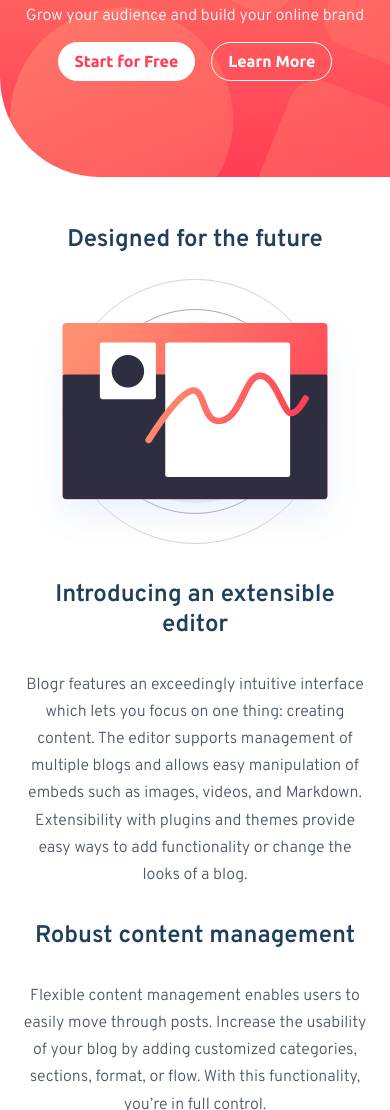
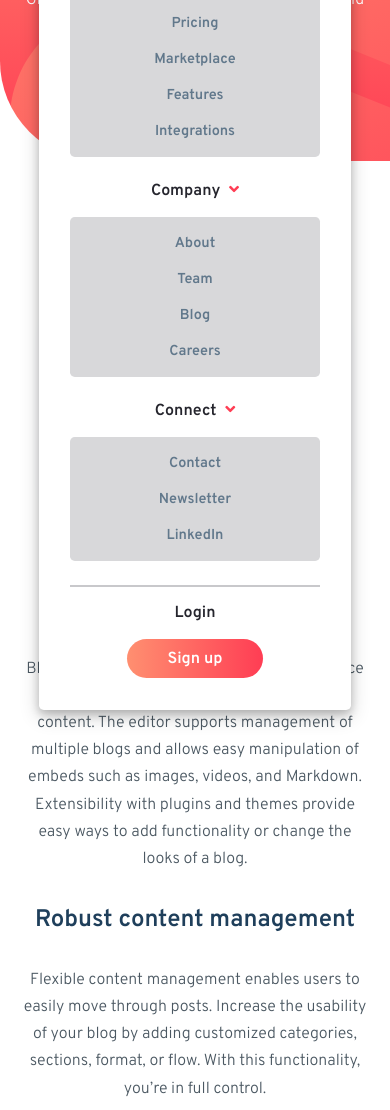
Before and after one commit to gam98/Blogr-landing-page, a plain HTML site: page index.html in a window 390 px wide. Shown: the part 235-1345 px from the top of the page. Drawn offline with Linux system fonts and the light colour scheme.

Commit message:
mobile first ready

```diff
--- a/css/sytles.css
+++ b/css/sytles.css
@@ -63,9 +63,81 @@ ul {
 .nav {
     display: flex;
     justify-content: space-between;
+    position: relative;
 }
-.dropdown, .dropdown-items, .sign-up, .login {
+.menu-dropdown, .dropdown-items, .sign-up, .login {
     display: none;
+}
+.menu-dropdown--show {
+    top: 4rem;
+    right: 0;
+    left: 0;
+    display: block;
+    position: absolute;
+    background-color: var(--white);
+    width: 80vw;
+    margin-right: auto;
+    margin-left: auto;
+    border-radius: .3rem;
+    padding-top: 1rem;
+    padding-bottom: 1rem;
+    box-shadow: 0 4px 8px 0 rgba(0, 0, 0, 0.2), 0 6px 20px 0 rgba(0, 0, 0, 0.19);
+}
+.dropdown {
+    margin-bottom: 1.5rem;
+}
+.dropdown-title {
+    color: var(--very-dark-black-blue);
+    font-weight: 600;
+    margin-bottom: 1rem;
+    display: block;
+    margin-bottom: 1rem;
+}
+.dropdown-title i {
+    color: var(--light-red);
+    margin-left: .3rem;
+}
+.menu-dropdown--show ul {
+    padding-left: 0;
+    text-align: center;
+}
+.dropdown-items--show {
+    display: block;
+    width: 80%;
+    margin-left: auto;
+    margin-right: auto;
+    border-radius: .3rem;
+    background-color: var(--grayish-blue);
+    opacity: .7;
+    padding-top: 1rem;
+    padding-bottom: 1rem;
+}
+.dropdown-items--show a {
+    color: var(--very-dark-blue);
+    font-weight: 600;
+    font-size: .9rem;
+}
+.dropdown-items--show li {
+    margin-bottom: 1rem;
+}
+.dropdown-items--show li:last-child {
+    margin-bottom: initial;
+}
+.menu-login-sign-up li:first-child {
+    margin-top: 1rem;
+}
+.menu-login-sign-up li {
+    margin-bottom: 1rem;
+}
+.menu-login-sign-up a{
+    color: var(--very-dark-black-blue);
+    font-weight: 600;
+}
+.menu-login-sign-up {
+    border-top: 2px solid var(--grayish-blue);
+    width: 80%;
+    margin-left: auto;
+    margin-right: auto;
 }
 .menu-icon {
     color: var(--white);
@@ -96,12 +168,24 @@ ul {
 .btn--empty {
     color: var(--white);
 }
+.menu-login-sign-up .btn-sign-up {
+    padding: .6rem 2.5rem;
+    color: var(--white);
+    font-weight: 600;
+    border-radius: 1.5rem;
+    background-image: linear-gradient(to right, var(--very-light-red), var(--light-red));
+    display: inline-block;
+
+}
 .container-btns {
     display: flex;
     justify-content: center;
     gap: 1rem;
 }
-.img-editor {
+.container-flex {
+    margin-bottom: 3rem;
+}
+.img-section {
     display: block;
     margin-right: auto;
     margin-left: auto;
@@ -111,8 +195,63 @@ ul {
     color: var(--very-dark-blue);
     font-size: 1.5rem;
 }
+.section-h2 {
+    font-size: 2rem;
+    text-align: center;
+}
 .section-p {
     text-align: center;
     line-height: 1.7;
     color: var(--very-dark-grayish-blue);
 }
+.bg-dark {
+    position: relative;
+    margin-bottom: 12rem;
+}
+.bg-dark::after {
+    background: url("./../images/bg-pattern-circles.svg"),var(--very-dark-gray-blue);
+    background-repeat: no-repeat;
+    background-size: 500px, auto;
+    background-position: right -4rem top -12rem,top;
+    position: absolute;
+    display: block;
+    content: "";
+    width: 100%;
+    height: 600px;
+    z-index: -2;
+    top: 10rem;
+    border-top-right-radius: 3rem 5rem;
+    border-bottom-left-radius: 6rem;
+    /* background-color: var(--very-dark-desaturated-blue); */
+}
+.section-h2--white, .section-p--white {
+    color: var(--white);
+}
+footer {
+    border-top-right-radius: 5rem;
+    background: var(--very-dark-black-blue);
+    padding-top: 3rem;
+}
+.footer-flex {
+    display: flex;
+    flex-direction: column;
+    align-items: center;
+}
+.footer-h6 {
+    text-align: center;
+    color: var(--white);
+    font-size: 1rem;
+    margin-bottom: 1.5rem;
+}
+.footer-flex ul {
+    padding-left: 0;
+}
+.footer-flex ul li a {
+    color: var(--white);
+    text-align: center;
+    display: block;
+    margin-bottom: .7rem;
+}
+.footer-flex ul li a:hover {
+    text-decoration: underline;
+}
--- a/index.html
+++ b/index.html
@@ -24,9 +24,11 @@
     <nav class="nav">
       <div class="nav-left">
         <a href="#"><img src="/images/logo.svg" width="80" alt="logo" title="logo de la página"></a>
+        <div class="menu-dropdown menu-dropdown--show">
           <ul>
-          <li class="dropdown"><a href="#">Product</a>
-            <ul class="dropdown-items">
+            <li class="dropdown">
+              <a class="dropdown-title" href="#">Product  <i class="fas fa-angle-down"></i></a>
+              <ul class="dropdown-items dropdown-items--show">
                 <li><a href="#">Overview</a></li>
                 <li><a href="#">Pricing</a></li>
                 <li><a href="#">Marketplace</a></li>
@@ -34,24 +36,29 @@
                 <li><a href="#">Integrations</a></li>
               </ul>
             </li>
-          <li>
-            <a class="dropdown" href="#">Company</a>
-            <ul class="dropdown-items">
+            <li class="dropdown">
+              <a class="dropdown-title" href="#">Company  <i class="fas fa-angle-down"></i></a>
+              <ul class="dropdown-items dropdown-items--show">
                 <li><a href="#">About</a></li>
                 <li><a href="#">Team</a></li>
                 <li><a href="#">Blog</a></li>
                 <li><a href="#">Careers</a></li>
               </ul>
             </li>
-          <li>
-            <a class="dropdown" href="#">Connect</a>
-            <ul class="dropdown-items">
+            <li class="dropdown">
+              <a class="dropdown-title" href="#">Connect  <i class="fas fa-angle-down"></i></a>
+              <ul class="dropdown-items dropdown-items--show">
                 <li><a href="#">Contact</a></li>
                 <li><a href="#">Newsletter</a></li>
                 <li><a href="#">LinkedIn</a></li>
               </ul>
             </li>
           </ul>
+          <ul class="menu-login-sign-up">
+            <li><a href="#">Login</a></li>
+            <li><a class="btn-sign-up" href="#">Sign up</a></li>
+          </ul>
+        </div>
       </div>
       <div class="nav-right">
         <a class="login" href="#">Login</a>
@@ -71,7 +78,7 @@
     <section>
       <h3 class="section-h3">Designed for the future</h3>
       <div class="container-flex u-wrapper">
-        <img class="img-editor" src="./images/illustration-editor-mobile.svg" alt="editor mobile" width="330">
+        <img class="img-section" src="./images/illustration-editor-mobile.svg" alt="editor mobile" width="330">
         <div class="content-info">
           <h4 class="section-h4">Introducing an extensible editor</h4>
           <p class="section-p">Blogr features an exceedingly intuitive interface which lets you focus on one thing: creating content.
@@ -84,45 +91,68 @@
         </div>
       </div>
     </section>
-  </main>
-
-  State of the Art Infrastructure
-  With reliability and speed in mind, worldwide data centers provide the backbone for ultra-fast connectivity.
-  This ensures your site will load instantly, no matter where your readers are, keeping your site competitive.
-
-  Free, open, simple
-  Blogr is a free and open source application backed by a large community of helpful developers. It supports
+    <section>
+      <div class="container-flex bg-dark">
+        <img class="img-section" src="./images/illustration-phones.svg" alt="mobiles" title="mobiles with brand name" width="330">
+        <div class="content-info u-wrapper">
+          <h3 class="section-h2 section-h2--white">State of the Art Infrastructure</h3>
+          <p class="section-p section-p--white">With reliability and speed in mind, worldwide data centers provide the backbone for ultra-fast connectivity.
+            This ensures your site will load instantly, no matter where your readers are, keeping your site competitive.</p>
+        </div>
+      </div>
+    </section>
+    <section>
+      <div class="container-flex u-wrapper">
+        <img class="img-section" src="./images/illustration-laptop-mobile.svg" alt="laptop" width="330">
+        <div class="content-info">
+          <h4 class="section-h4">Free, open, simple</h4>
+          <p class="section-p">Blogr is a free and open source application backed by a large community of helpful developers. It supports
             features such as code syntax highlighting, RSS feeds, social media integration, third-party commenting tools,
-  and works seamlessly with Google Analytics. The architecture is clean and is relatively easy to learn.
-
-  Powerful tooling
-  Batteries included. We built a simple and straightforward CLI tool that makes customization and deployment a breeze, but
-  capable of producing even the most complicated sites.
-
-  Product
-
-  Overview
-  Pricing
-  Marketplace
-  Features
-  Integrations
-
-  Company
-
-  About
-  Team
-  Blog
-  Careers
-
-  Connect
-
-  Contact
-  Newsletter
-  LinkedIn
-
+            and works seamlessly with Google Analytics. The architecture is clean and is relatively easy to learn.</p>
+          <h4 class="section-h4">Powerful tooling</h4>
+          <p class="section-p">Batteries included. We built a simple and straightforward CLI tool that makes customization and deployment a breeze, but
+            capable of producing even the most complicated sites.</p>
+        </div>
+      </div>
+    </section>
+    <footer>
+      <div class="footer-flex">
+        <img src="./images/logo.svg" alt="logo" title="logo">
+        <div class="product-info">
+          <h6 class="footer-h6">Product</h6>
+          <ul>
+            <li><a href="#">Overview</a></li>
+            <li><a href="#">Pricing</a></li>
+            <li><a href="#">Marketplace</a></li>
+            <li><a href="#">Features</a></li>
+            <li><a href="#">Integrations</a></li>
+          </ul>
+        </div>
+        <div class="company-info">
+          <h6 class="footer-h6">Company</h6>
+          <ul>
+            <li><a href="#">About</a></li>
+            <li><a href="#">Team</a></li>
+            <li><a href="#">Blog</a></li>
+            <li><a href="#">Careers</a></li>
+          </ul>
+        </div>
+        <div class="connect-info">
+          <h6 class="footer-h6">Connect</h6>
+          <ul>
+            <li><a href="#">Contact</a></li>
+            <li><a href="#">Newsletter</a></li>
+            <li><a href="#">LinkedIn</a></li>
+          </ul>
+        </div>
+      </div>
       <div class="attribution">
         Challenge by <a href="https://www.frontendmentor.io?ref=challenge" target="_blank">Frontend Mentor</a>.
         Coded by <a href="#">Your Name Here</a>.
       </div>
+    </footer>
+  </main>
+
+
 </body>
 </html>
```
Lines whose indentation alone changed are shown as unchanged.
